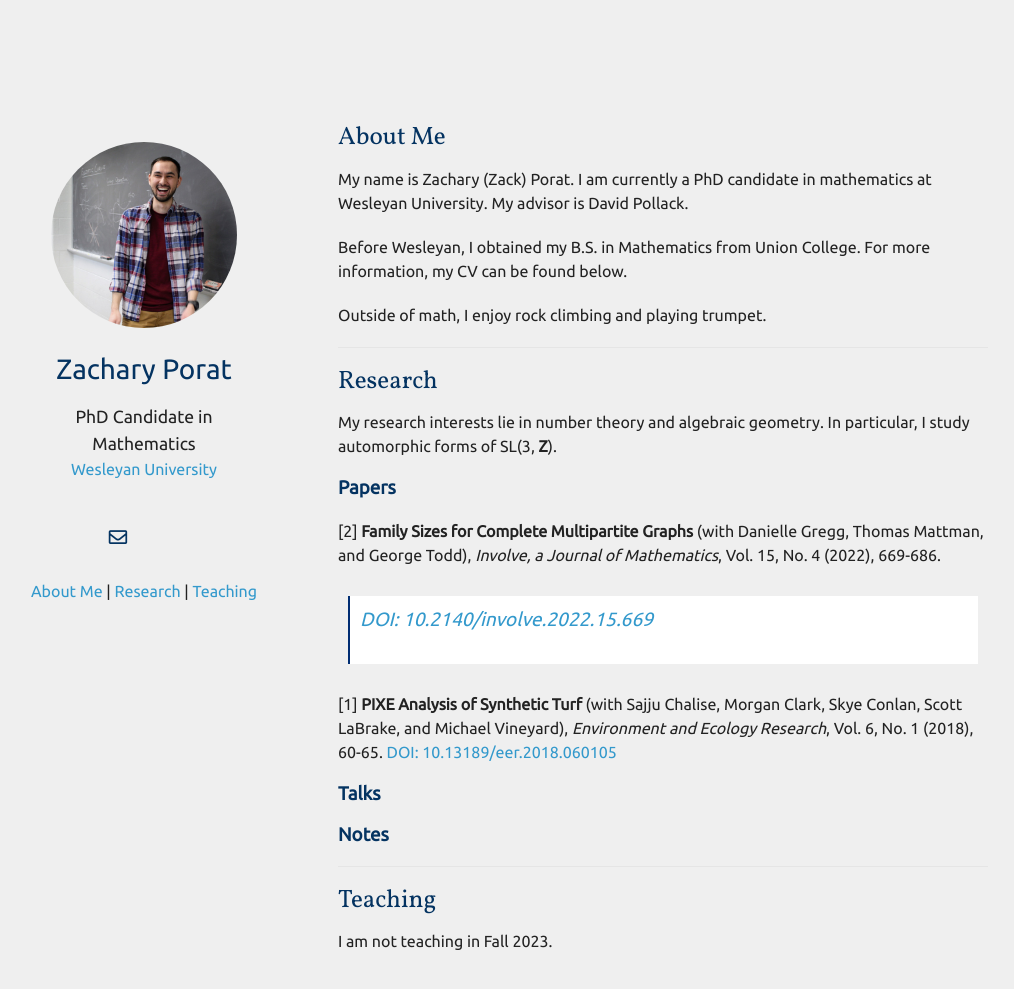
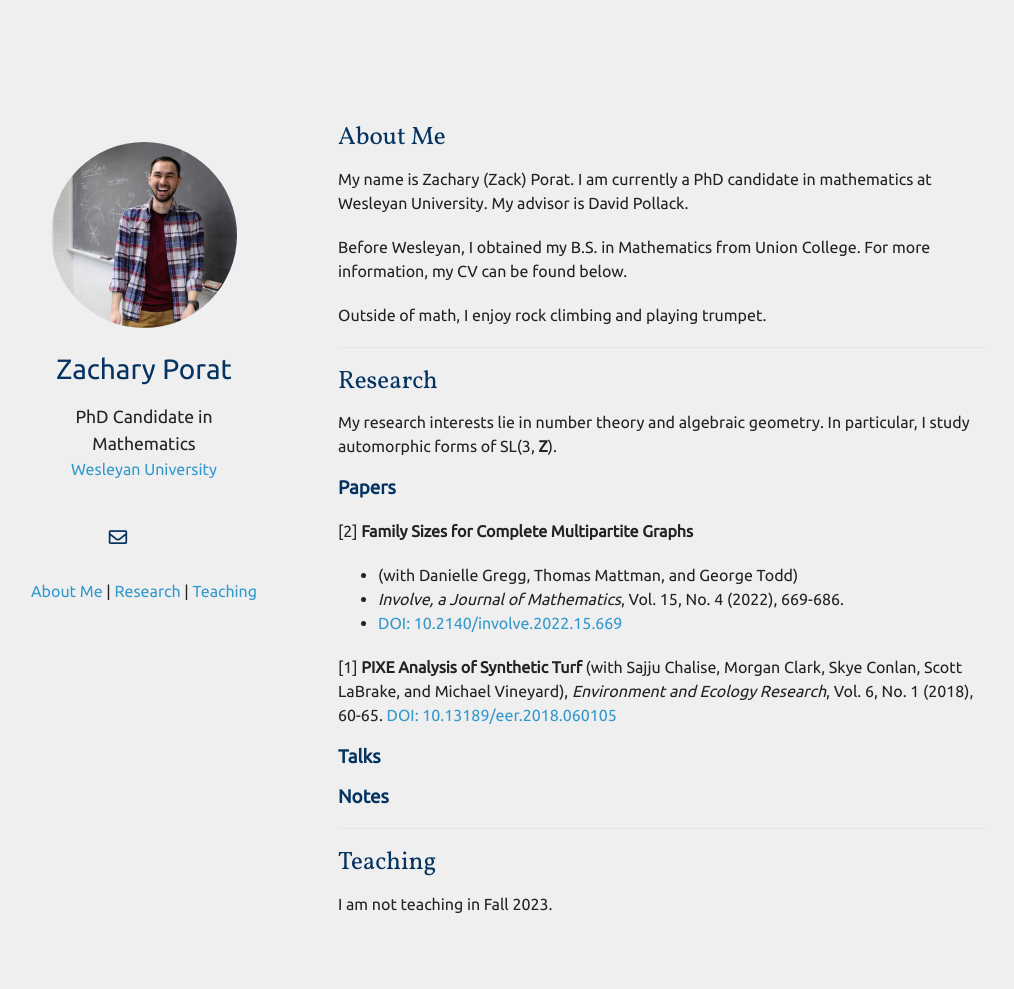
Before and after one commit to zporat/zporat.github.io, a Jekyll site: the page built from index.md, in a window 1280 px wide and 1047 px high. Shown: the top 989 px of the window, without its empty margins (132-1146 px from the left). Built offline with Jekyll 4.4.1, drawn with Linux system fonts in a browser that asks for light colours; nearby versions of some CDN libraries; a style sheet for code colours, icons or effects is not loaded; our own code applies the rules of GitHub Pages for plain Markdown files.

```diff
--- a/index.md
+++ b/index.md
@@ -18,9 +18,10 @@ My research interests lie in number theory and algebraic geometry. In particular
 
 ### Papers
 
-[2] **Family Sizes for Complete Multipartite Graphs** (with Danielle Gregg, Thomas Mattman, and George Todd), *Involve, a Journal of Mathematics*, Vol. 15, No. 4 (2022), 669-686.
-
-> [DOI: 10.2140/involve.2022.15.669](https://msp.org/involve/2022/15-4/p07.xhtml)
+[2] **Family Sizes for Complete Multipartite Graphs**
+* (with Danielle Gregg, Thomas Mattman, and George Todd)
+* *Involve, a Journal of Mathematics*, Vol. 15, No. 4 (2022), 669-686.
+* [DOI: 10.2140/involve.2022.15.669](https://msp.org/involve/2022/15-4/p07.xhtml)
 
 [1] **PIXE Analysis of Synthetic Turf** (with Sajju Chalise, Morgan Clark, Skye Conlan, Scott LaBrake, and Michael Vineyard), *Environment and Ecology Research*, Vol. 6, No. 1 (2018), 60-65.
 [DOI: 10.13189/eer.2018.060105](https://www.hrpub.org/journals/article_info.php?aid=6770)
```
